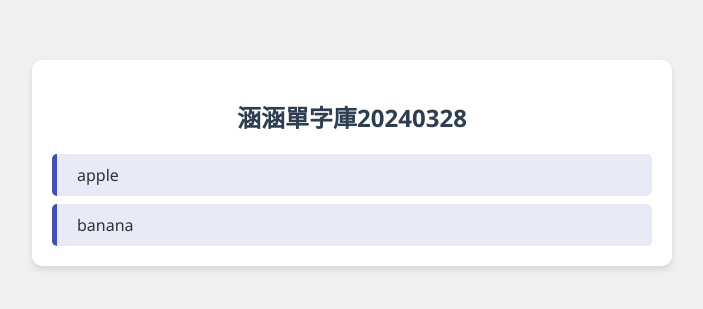
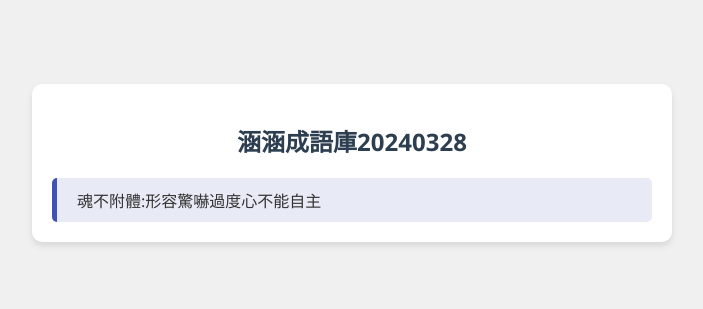
Before and after one commit to Swps514144/voc1, a plain HTML site: page index.html in a window 1280 px wide. Shown: the part 237-546 px from the top of the page, without its empty margins (288-991 px from the left). Drawn offline with Linux system fonts and the light colour scheme.

Commit message:
Update index.html

```diff
--- a/index.html
+++ b/index.html
@@ -75,12 +75,12 @@
 <body>
 
 <div id="word-list-container">
-    <h2>涵涵單字庫20240328</h2>
+    <h2>涵涵成語庫20240328</h2>
     <div id="word-list"></div>
 </div>
 
 <script>
-    const wordsString = `apple; banana;`; // Your words and phrases here, separated by semicolons
+    const wordsString = `魂不附體:形容驚嚇過度心不能自主;`; // Your words and phrases here, separated by semicolons
     const words = wordsString.split(';').filter(Boolean); // Use semicolon as separator
 
     function renderWords() {
```
